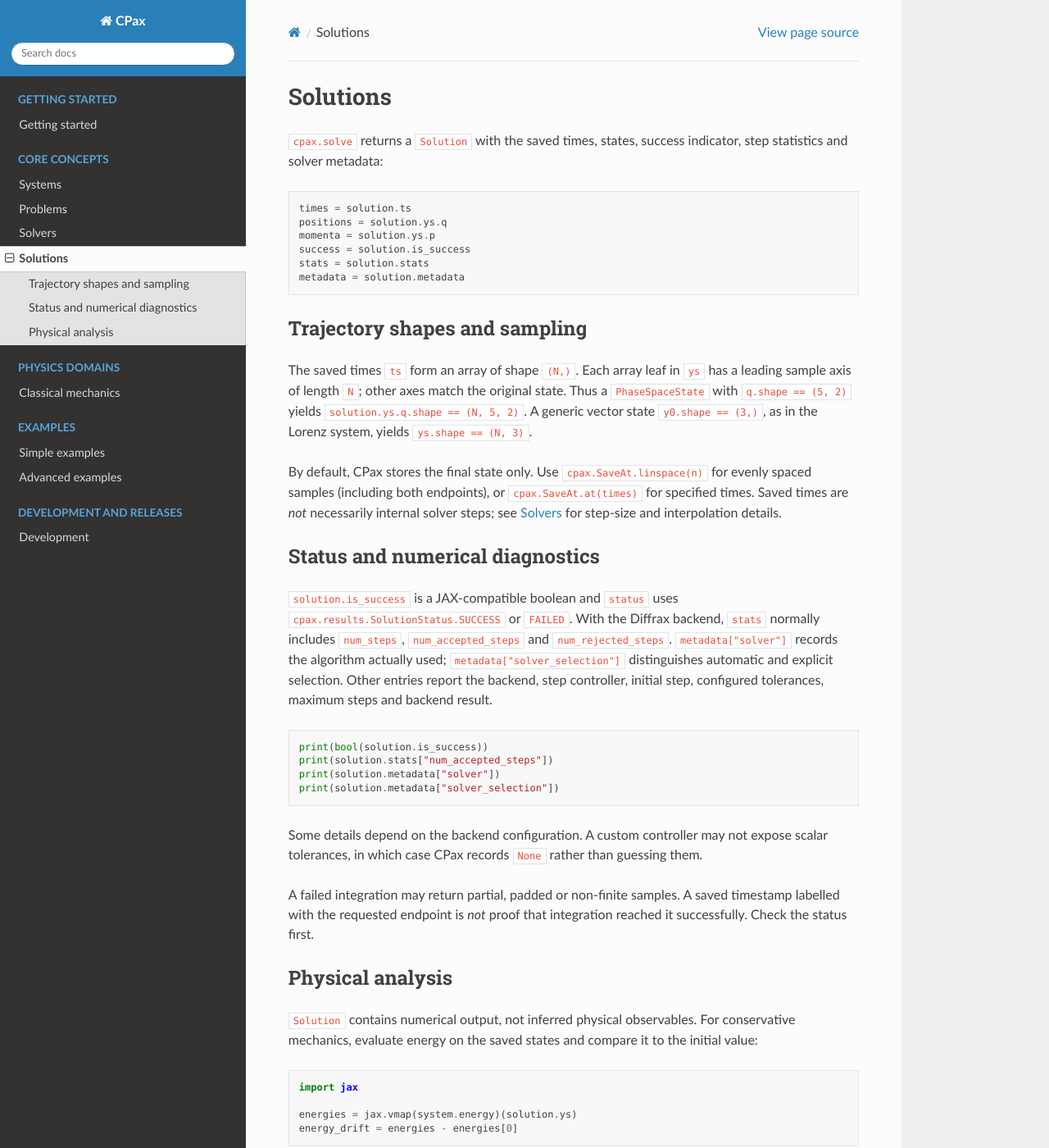
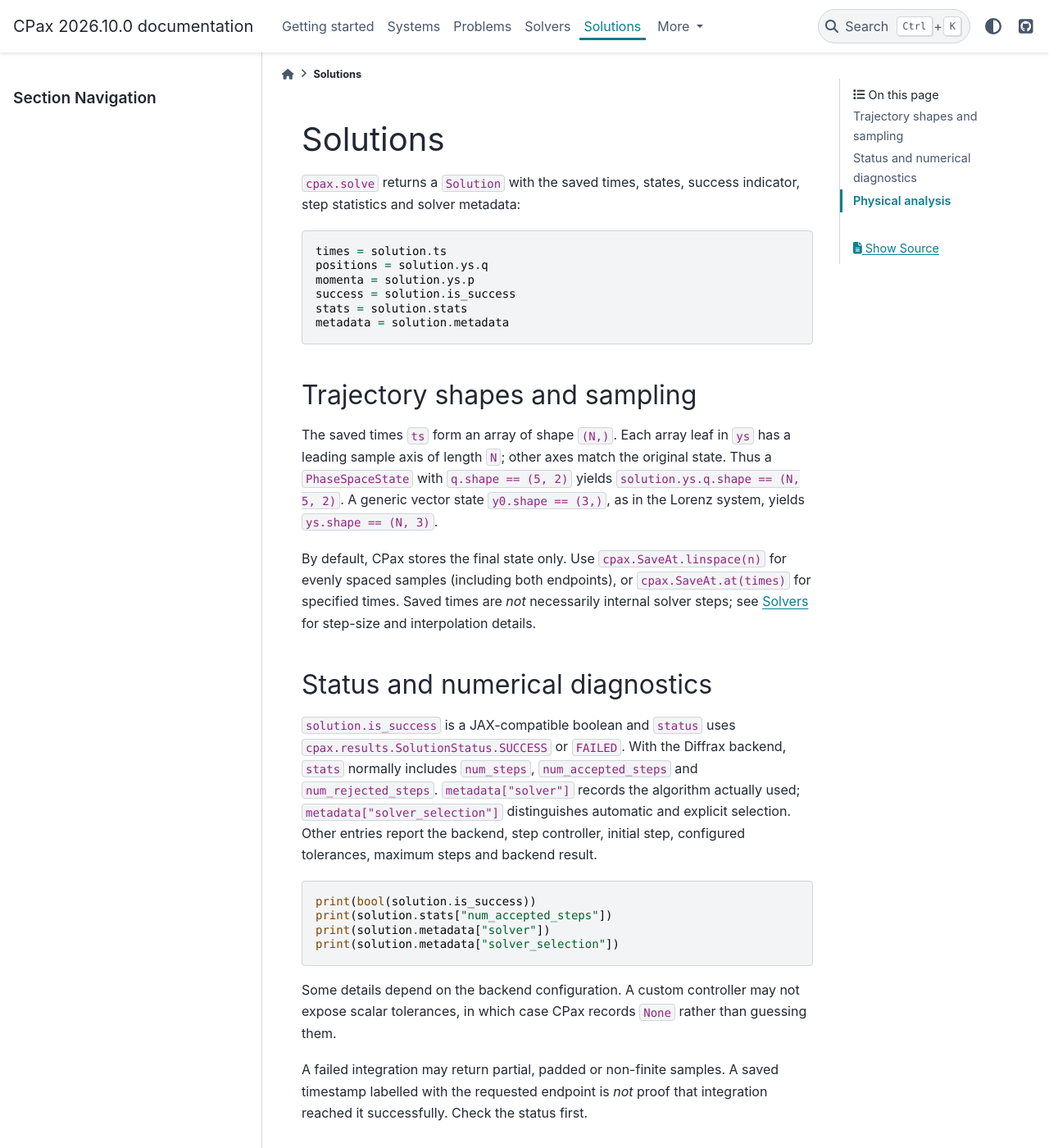
Before and after one commit to JaLuka98/CPax, a Sphinx documentation site: the page built from docs/source/concepts/solutions.rst, in a window 1280 px wide and 1400 px high. Shown: the whole window at 82% size. Built offline with Sphinx 7.4.7 and the PyData theme 0.15.4, drawn with Linux system fonts in a browser that asks for light colours; pages that are not in the unit, such as notebooks, are missing from menus; some of the changed text lies outside the part shown.

Commit message:
chore: adopt PyData theme and rename test CI workflow (#62)

```diff
--- a/docs/requirements.txt
+++ b/docs/requirements.txt
@@ -1,5 +1,5 @@
 sphinx
-sphinx-rtd-theme
+pydata-sphinx-theme
 sphinx-autodoc-typehints
 sphinx-autoapi
 myst-parser
--- a/docs/source/conf.py
+++ b/docs/source/conf.py
@@ -24,6 +24,12 @@ autoapi_add_toctree_entry = False
 autoapi_options = ["members", "undoc-members", "show-inheritance", "show-module-summary"]
 templates_path = []
 exclude_patterns = []
-html_theme = "sphinx_rtd_theme"
+html_theme = "pydata_sphinx_theme"
+html_theme_options = {
+    "github_url": "https://github.com/JaLuka98/CPax",
+    "show_nav_level": 2,
+    "navigation_depth": 3,
+}
+
 html_static_path = ["_static"]
 suppress_warnings = ["autoapi.python_import_resolution"]
--- a/pyproject.toml
+++ b/pyproject.toml
@@ -41,7 +41,7 @@ lint = [
 ]
 docs = [
   "sphinx>=5.0",
-  "sphinx-rtd-theme",
+  "pydata-sphinx-theme",
   "sphinx-autodoc-typehints",
   "sphinx-autoapi",
   "myst-parser",
@@ -53,6 +53,7 @@ dev = [
 ]
 
 [project.urls]
+"Documentation" = "https://cpax.readthedocs.io/en/latest/"
 "Source" = "https://github.com/JaLuka98/CPax"
 "Tracker" = "https://github.com/JaLuka98/CPax/issues"
 
```
Also changed, not shown: 2 other files.
